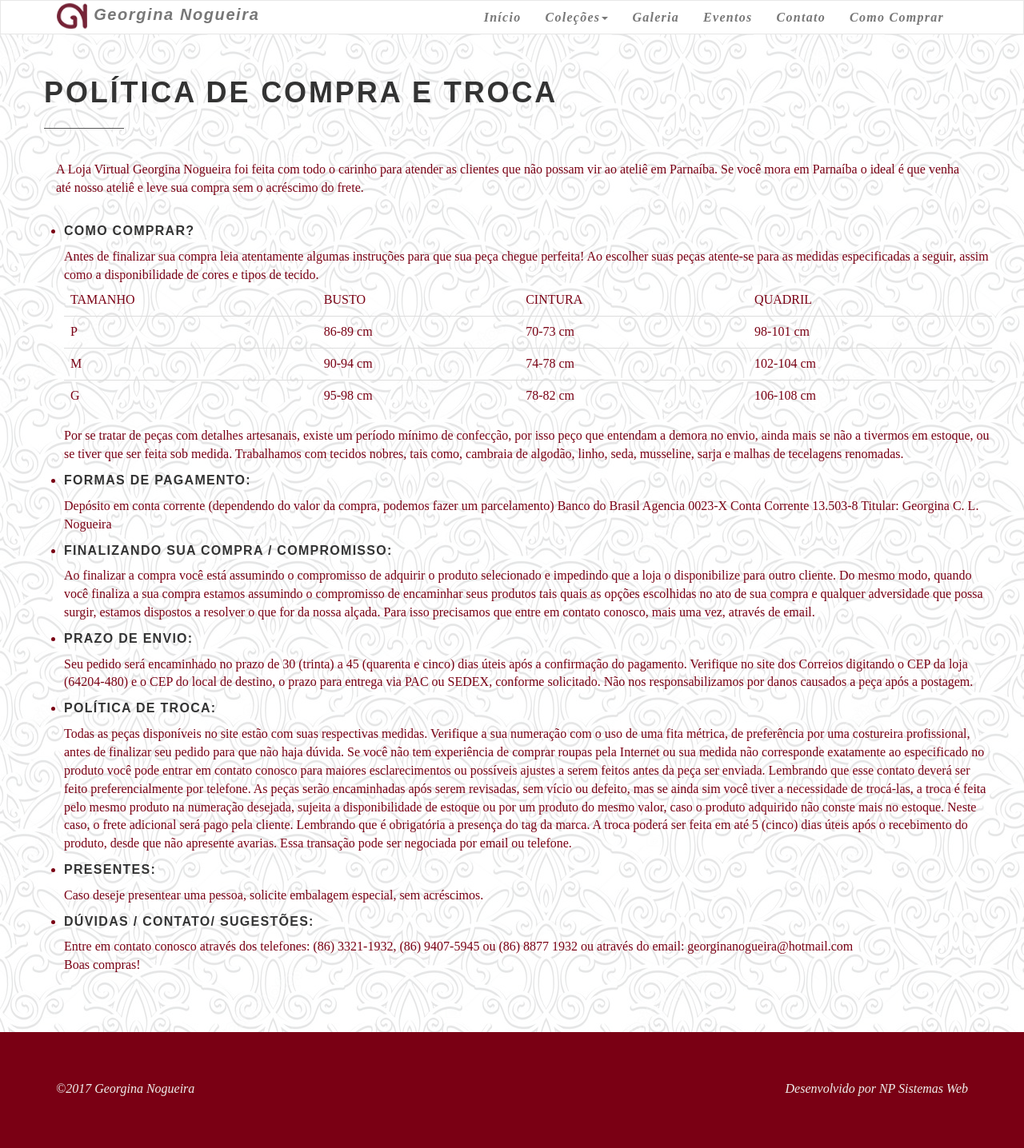
After one commit to naerthon/georginanogueira, a Django app: template apps/core/templates/comocomprar.html in a window 1280 px wide. The commit adds this page. Shown: the whole page at 80% size. Run offline with Django 3.2, Linux system fonts and the light colour scheme; the template is opened without the code that fills it, so the values that code supplies are empty; parts of the project's set-up code (start-up, migrations or seed data) failed here and were passed over; some libraries are stand-ins or nearby versions.

Commit message:
Update nav

```diff
--- a/apps/core/static/css/style.default.css
+++ b/apps/core/static/css/style.default.css
@@ -995,3 +995,11 @@
 .nav-pills > li > a > .badge {
   margin-left: 3px;
 }
+
+.comprar .container p {
+  color: #7A0014;
+}
+
+.comprar li {
+  color: #7A0014;
+}
--- /dev/null
+++ b/apps/core/templates/comocomprar.html
@@ -0,0 +1,94 @@
+{% extends "base.html" %}
+{% load static %}
+{% block content %}
+<!-- Portfolio / gallery-->
+<section id="comocomprar" class="comocomprar">
+  <div class="container">
+    <div class="row">
+      <div class="col-md-12">
+        <div class="row">
+          <h2 class="heading">{% block title %}POLÍTICA DE COMPRA E TROCA{% endblock %}</h2>
+          <div class="row">
+            <div class="comprar">
+              <div class="container">
+              <p>
+                  A Loja Virtual Georgina Nogueira foi feita com todo o carinho para atender as clientes que não possam vir ao ateliê em Parnaíba. Se você mora em Parnaíba o ideal é que venha até nosso ateliê e leve sua compra sem o acréscimo do frete.
+              </p>
+            </div>
+              <ul>
+
+                <li>
+                  <h5>Como Comprar?</h5>
+
+                  Antes de finalizar sua compra leia atentamente algumas instruções para que sua peça chegue perfeita! Ao escolher suas peças atente-se para as medidas especificadas a seguir, assim como a disponibilidade de cores e tipos de tecido.
+                  <table class="table">
+                    <thead>
+                        <td>TAMANHO</td>
+                        <td>BUSTO</td>
+                        <td>CINTURA</td>
+                        <td>QUADRIL</td>
+                    </thead>
+                    <tbody>
+                      <tr>
+                        <td>P</td>
+                        <td>86-89 cm</td>
+                        <td>70-73 cm </td>
+                        <td>98-101 cm</td>
+                      </tr>
+                      <tr>
+                        <td>M</td>
+                        <td>90-94 cm</td>
+                        <td>74-78 cm</td>
+                        <td>102-104 cm</td>
+                      </tr>
+                      <tr>
+                        <td>G</td>
+                        <td>95-98 cm</td>
+                        <td>78-82 cm</td>
+                        <td>106-108 cm</td>
+                      </tr>
+                    </tbody>
+                  </table>
+
+                  Por se tratar de peças com detalhes artesanais, existe um período mínimo de confecção, por isso peço que entendam a demora no envio, ainda mais se não a tivermos em estoque, ou se tiver que ser feita sob medida. Trabalhamos com tecidos nobres, tais como, cambraia de algodão, linho, seda, musseline, sarja e malhas de tecelagens renomadas.
+                </li>
+                <li>
+                  <h5>Formas de Pagamento:</h5>
+                  Depósito em conta corrente (dependendo do valor da compra, podemos fazer um parcelamento)
+                  Banco do Brasil
+                  Agencia 0023-X
+                  Conta Corrente 13.503-8
+                  Titular: Georgina C. L. Nogueira
+                </li>
+                <li>
+                  <h5>Finalizando sua compra / Compromisso:</h5>
+                  Ao finalizar a compra você está assumindo o compromisso de adquirir o produto selecionado e impedindo que a loja o disponibilize para outro cliente. Do mesmo modo, quando você finaliza a sua compra estamos assumindo o compromisso de encaminhar seus produtos tais quais as opções escolhidas no ato de sua compra e qualquer adversidade que possa surgir, estamos dispostos a resolver o que for da nossa alçada. Para isso precisamos que entre em contato conosco, mais uma vez, através de email.
+                </li>
+                <li>
+                  <h5>Prazo de Envio:</h5>
+                  Seu pedido será encaminhado no prazo de 30 (trinta) a 45 (quarenta e cinco) dias úteis após a confirmação do pagamento. Verifique no site dos Correios digitando o CEP da loja (64204-480) e o CEP do local de destino, o prazo para entrega via PAC ou SEDEX, conforme solicitado. Não nos responsabilizamos por danos causados a peça após a postagem.
+                </li>
+                <li>
+                  <h5>Política de Troca:</h5>
+                  Todas as peças disponíveis no site estão com suas respectivas medidas. Verifique a sua numeração com o uso de uma fita métrica, de preferência por uma costureira profissional, antes de finalizar seu pedido para que não haja dúvida.
+                  Se você não tem experiência de comprar roupas pela Internet ou sua medida não corresponde exatamente ao especificado no produto você pode entrar em contato conosco para maiores esclarecimentos ou possíveis ajustes a serem feitos antes da peça ser enviada. Lembrando que esse contato deverá ser feito preferencialmente por telefone.
+                  As peças serão encaminhadas após serem revisadas, sem vício ou defeito, mas se ainda sim você tiver a necessidade de trocá-las, a troca é feita pelo mesmo produto na numeração desejada, sujeita a disponibilidade de estoque ou por um produto do mesmo valor, caso o produto adquirido não conste mais no estoque. Neste caso, o frete adicional será pago pela cliente. Lembrando que é obrigatória a presença do tag da marca. A troca poderá ser feita em até 5 (cinco) dias úteis após o recebimento do produto, desde que não apresente avarias. Essa transação pode ser negociada por email ou telefone.
+                </li>
+                <li>
+                  <h5>Presentes:</h5>
+                  Caso deseje presentear uma pessoa, solicite embalagem especial, sem acréscimos.
+                </li>
+                <li>
+                  <h5>Dúvidas / Contato/ Sugestões:</h5>
+                  Entre em contato conosco através dos telefones: (86) 3321-1932, (86) 9407-5945 ou (86) 8877 1932 ou através do email: georginanogueira@hotmail.com
+                  <p>Boas compras!</p>
+                </li>
+              </ul>
+            </div>
+          </div>
+        </div>
+      </div>
+    </div>
+  </div>
+</section>
+{% endblock %}
--- a/apps/core/urls.py
+++ b/apps/core/urls.py
@@ -1,13 +1,14 @@
 from django.conf.urls import url
 from django.conf import settings
 from django.conf.urls.static import static
-from .views import index, galeria, contato, eventos,detail_eventos,detail_colecoes,detail_galeria
+from .views import index, comocomprar, galeria, contato, eventos,detail_eventos,detail_colecoes,detail_galeria
 
 urlpatterns = [
 	url(r'^$', index, name='index'),
 	url(r'^galeria/$', galeria, name='all-galeria'),
 	url(r'^contato/$', contato, name='contato'),
 	url(r'^eventos/$', eventos, name='all-eventos'),
+	url(r'^comocomprar/$', comocomprar, name='comocomprar'),
 	url(r'^colecoes/(?P<slug>[\w-]+)/$', detail_colecoes, name='detail-colecoes'),
 	url(r'^galeria/(?P<slug>[\w-]+)/$', detail_galeria, name='detail-galeria'),
 	url(r'^eventos/(?P<slug>[\w-]+)/$', detail_eventos, name='detail-eventos'),
--- a/apps/core/views.py
+++ b/apps/core/views.py
@@ -9,6 +9,11 @@
 
 def index(request):
     template_name = 'index.html'
+    context = dict(submenu=submenu())
+    return render(request,template_name,context)
+
+def comocomprar(request):
+    template_name = 'comocomprar.html'
     context = dict(submenu=submenu())
     return render(request,template_name,context)
 
--- a/templates/nav.html
+++ b/templates/nav.html
@@ -24,6 +24,7 @@
             <li><a href="{% url 'core:all-galeria'%}">Galeria</a></li>
             <li><a href="{% url 'core:all-eventos'%}">Eventos</a></li>
             <li><a href="{% url 'core:contato'%}">Contato</a></li>
+            <li><a href="{% url 'core:comocomprar'%}">Como Comprar</a></li>
           </ul>
         </div>
       </div>
```
